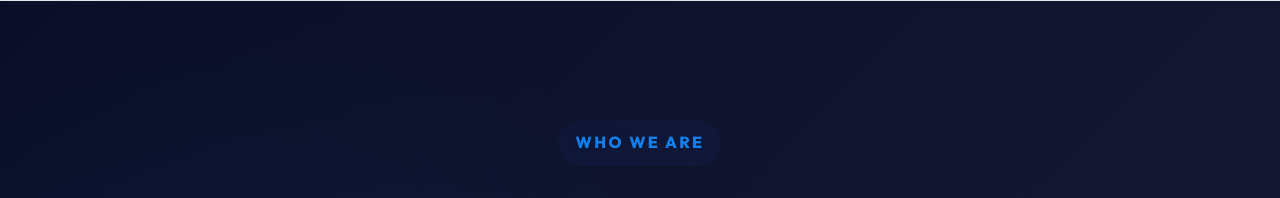
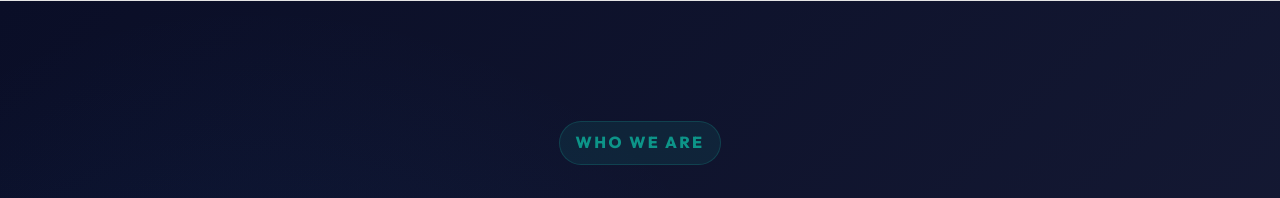
Before and after one commit to rushirakhe2027/New-R-TECH, a React (Vite) app: page / in a window 1280 px wide. Shown: the part 1340-1538 px from the top of the page. Built offline with nearby package versions, Linux system fonts and the light colour scheme.

Commit message:
style: balance brand colors by integrating teal green accents, badges, and text gradients

```diff
--- a/src/index.css
+++ b/src/index.css
@@ -3,7 +3,9 @@
   --primary-light: #4da6ff;
   --primary-dark: #005bb5;
   --primary-hover: #0f62b8;
-  --accent: #00f2ff; /* Neon blue accent from config */
+  --accent: #14b8a6; /* Teal Green from Logo */
+  --accent-light: #2dd4bf;
+  --accent-dark: #0d9488;
   --secondary: #0F172A;
   --text: #1E293B;
   --text-light: #64748B;
@@ -145,9 +147,9 @@ button {
 }
 
 .btn-outline:hover {
-  background-color: var(--primary);
+  background-color: var(--accent);
   color: var(--white);
-  border-color: var(--primary);
+  border-color: var(--accent);
 }
 
 .badge {
@@ -155,15 +157,23 @@ button {
   width: fit-content;
   margin: 0 auto 24px auto;
   padding: 8px 16px;
-  background-color: rgba(30, 64, 175, 0.08);
-  color: var(--primary);
+  background-color: rgba(20, 184, 166, 0.1);
+  color: var(--accent-dark);
   border-radius: 50px;
   font-size: 1rem;
   font-weight: 800;
   text-transform: uppercase;
   letter-spacing: 0.15em;
-  border: 1px solid rgba(30, 64, 175, 0.1);
+  border: 1px solid rgba(20, 184, 166, 0.2);
   text-align: center;
+}
+
+.text-gradient-premium {
+  background: linear-gradient(135deg, var(--primary) 0%, var(--accent) 100%);
+  -webkit-background-clip: text;
+  -webkit-text-fill-color: transparent;
+  background-clip: text;
+  color: transparent;
 }
 
 h1 {
```
